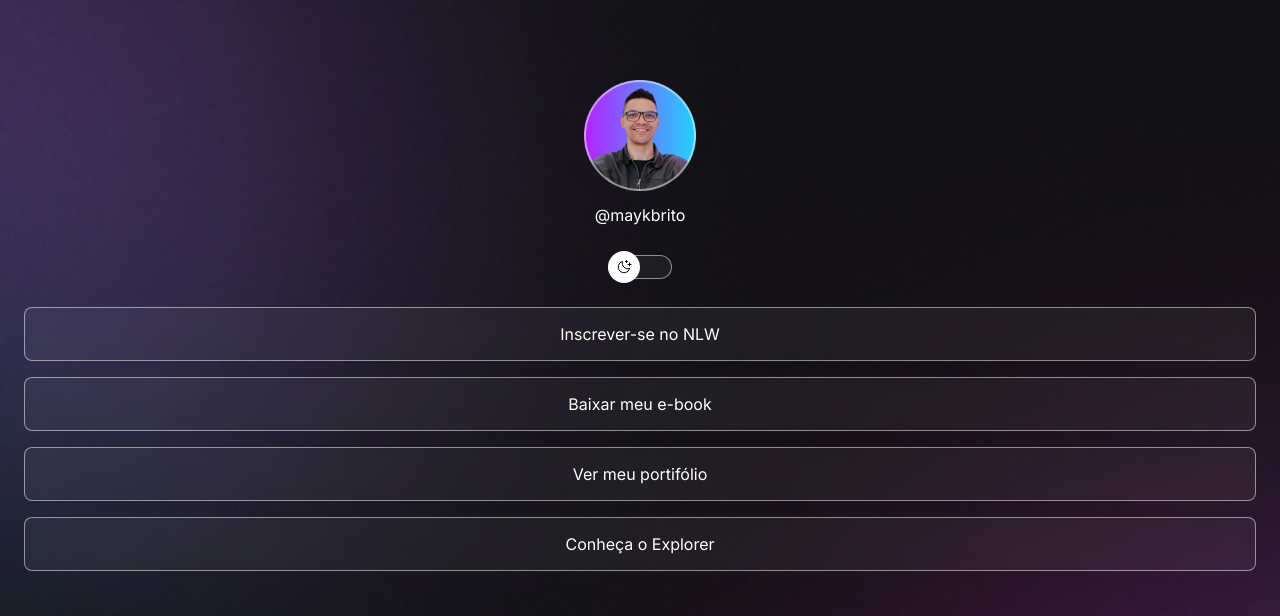
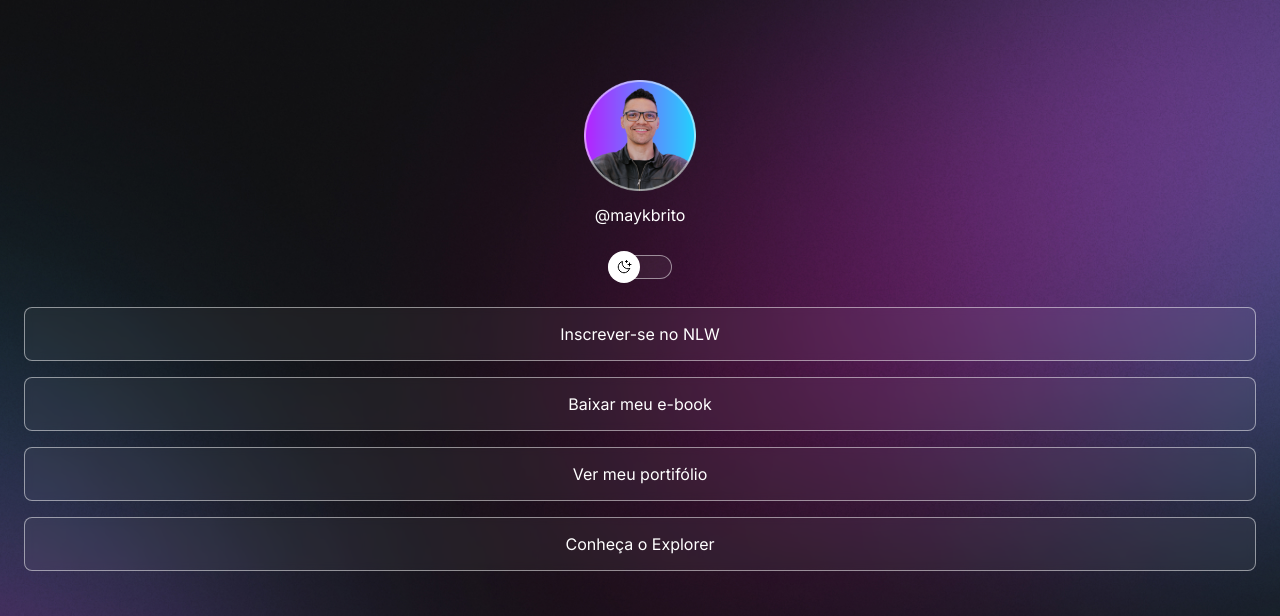
Before and after one commit to andryelarossignol/DevLinks, a plain HTML site: page index.html in a window 1280 px wide. Shown: the top 616 px of the page. Drawn offline with nearby package versions, Linux system fonts and the light colour scheme.

Commit message:
change background based on media queries

```diff
--- a/style.css
+++ b/style.css
@@ -28,6 +28,7 @@
 
 body {
   background: var(--bg-url) no-repeat top center/cover;
+  height: 100vh;
 }
 
 body * {
@@ -161,3 +162,16 @@ footer{
   text-align: center;
   font-size: 14px;
 }
+
+/* media queries*/
+
+@media (min-width: 700px){
+  :root{
+    --bg-url: url('./assets/bg-desktop.jpg');
+  }
+
+  .light {
+    --bg-url: url('./assets/bg-desktop-light.jpg');
+  }
+
+}
```
